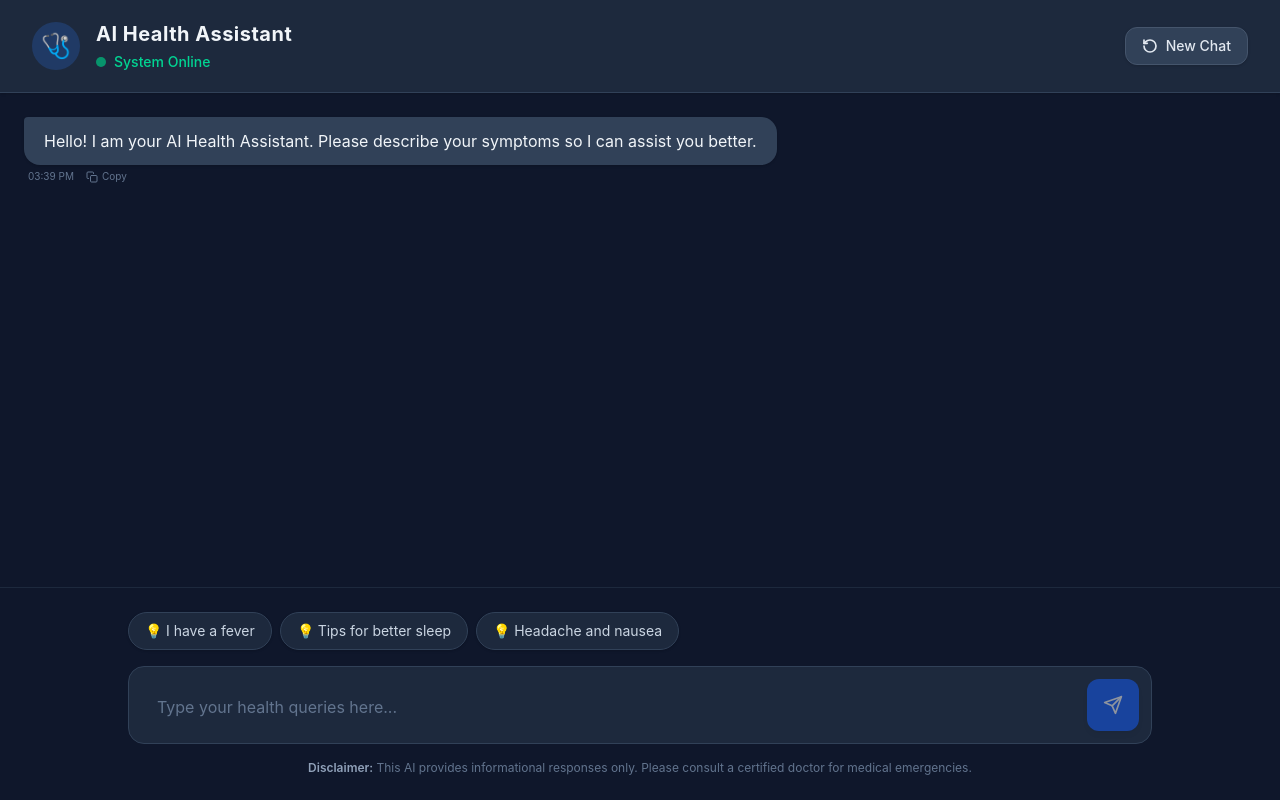
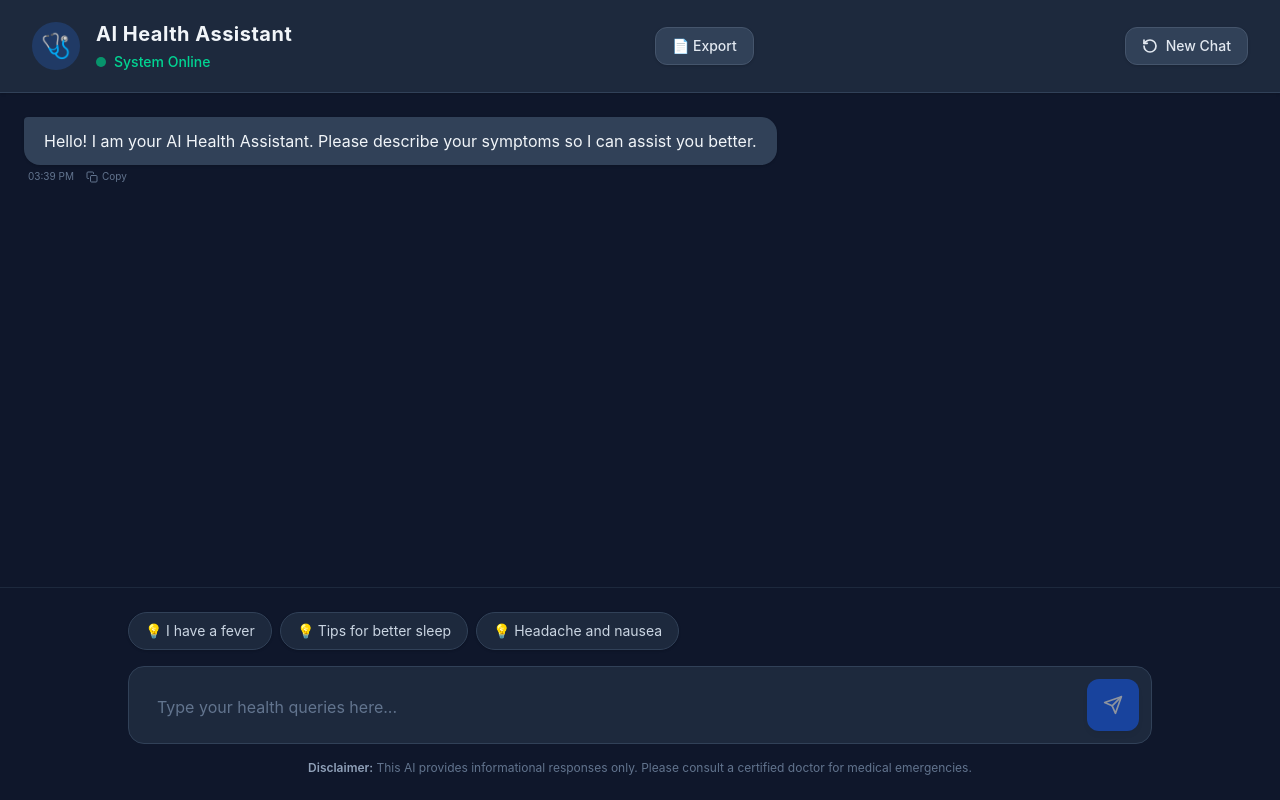
Before and after one commit to husenshai123/ai-health-assistant, a React (Vite) app: page / in a window 1280 px wide. Built offline with nearby package versions, Linux system fonts and the light colour scheme.

Commit message:
feat: added export to txt functionality for chat history

```diff
--- a/src/components/HealthAssistant.jsx
+++ b/src/components/HealthAssistant.jsx
@@ -94,7 +94,21 @@ const HealthAssistant = () => {
     alert('Message copied to clipboard! 📋');
   };
 
-  // Naya function: Check karna ki user kitna upar scroll kiya hai
+  const handleExportChat = () => {
+    const chatText = messages.map(m =>
+      `${m.role === 'ai' ? 'Doctor AI' : 'Patient'} [${m.time || ''}]:\n${m.isReport ? '🏥 [Detailed Diagnostic Report Generated]' : m.text}`
+    ).join('\n\n---------------------------------------\n\n');
+
+    const blob = new Blob([chatText], { type: 'text/plain' });
+    const url = URL.createObjectURL(blob);
+    const a = document.createElement('a');
+    a.href = url;
+    a.download = 'My_Health_Report.txt';
+    a.click();
+    URL.revokeObjectURL(url);
+  };
+
+
   const handleScroll = () => {
     if (!chatContainerRef.current) return;
     const { scrollTop, scrollHeight, clientHeight } = chatContainerRef.current;
@@ -127,6 +141,13 @@ const HealthAssistant = () => {
           </div>
         </div>
 
+        <button
+          onClick={handleExportChat}
+          className="flex items-center gap-2 bg-slate-700 hover:bg-slate-600 text-slate-200 text-sm font-medium py-2 px-4 rounded-xl transition-colors border border-slate-600 shadow-sm mr-2"
+          title="Download chat history"
+        >
+          📄 Export
+        </button>
         <button
           onClick={handleClearChat}
           className="flex items-center gap-2 bg-slate-700 hover:bg-slate-600 text-slate-200 text-sm font-medium py-2 px-4 rounded-xl transition-colors border border-slate-600 shadow-sm"
```
